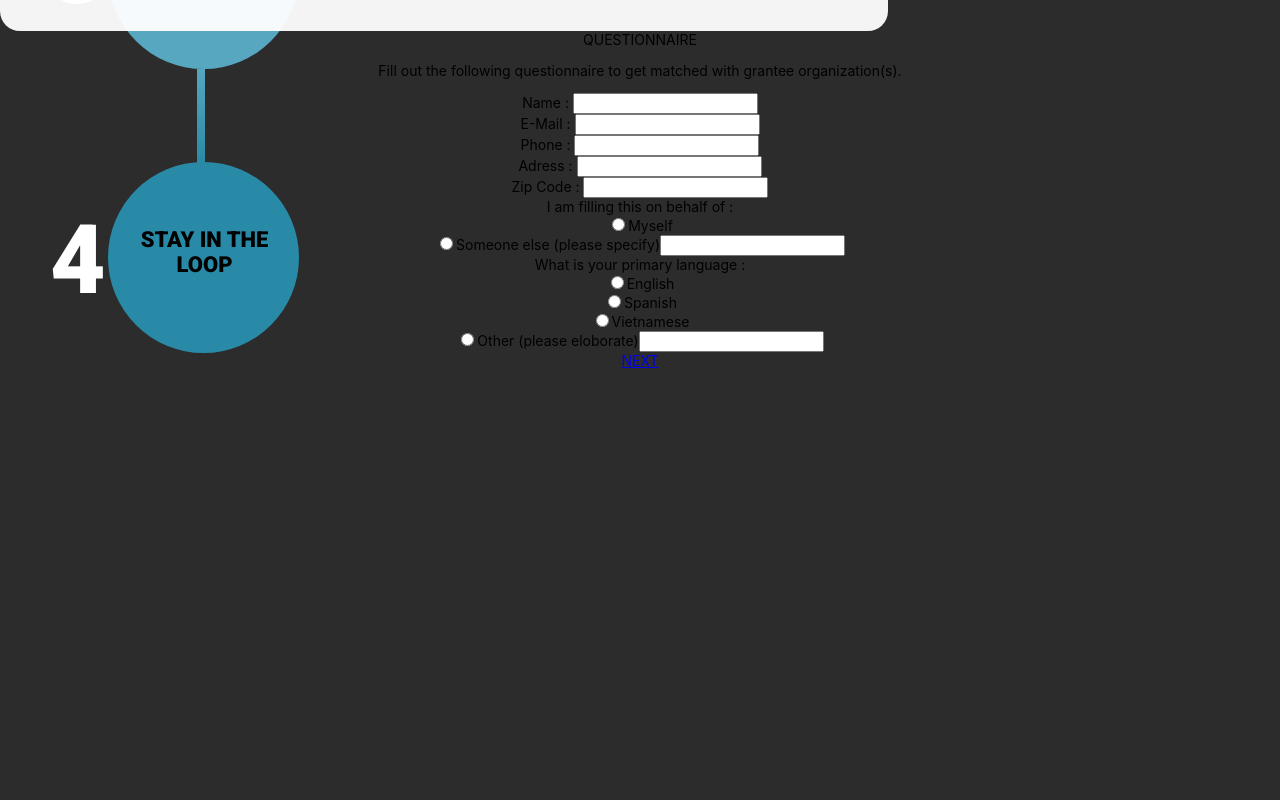
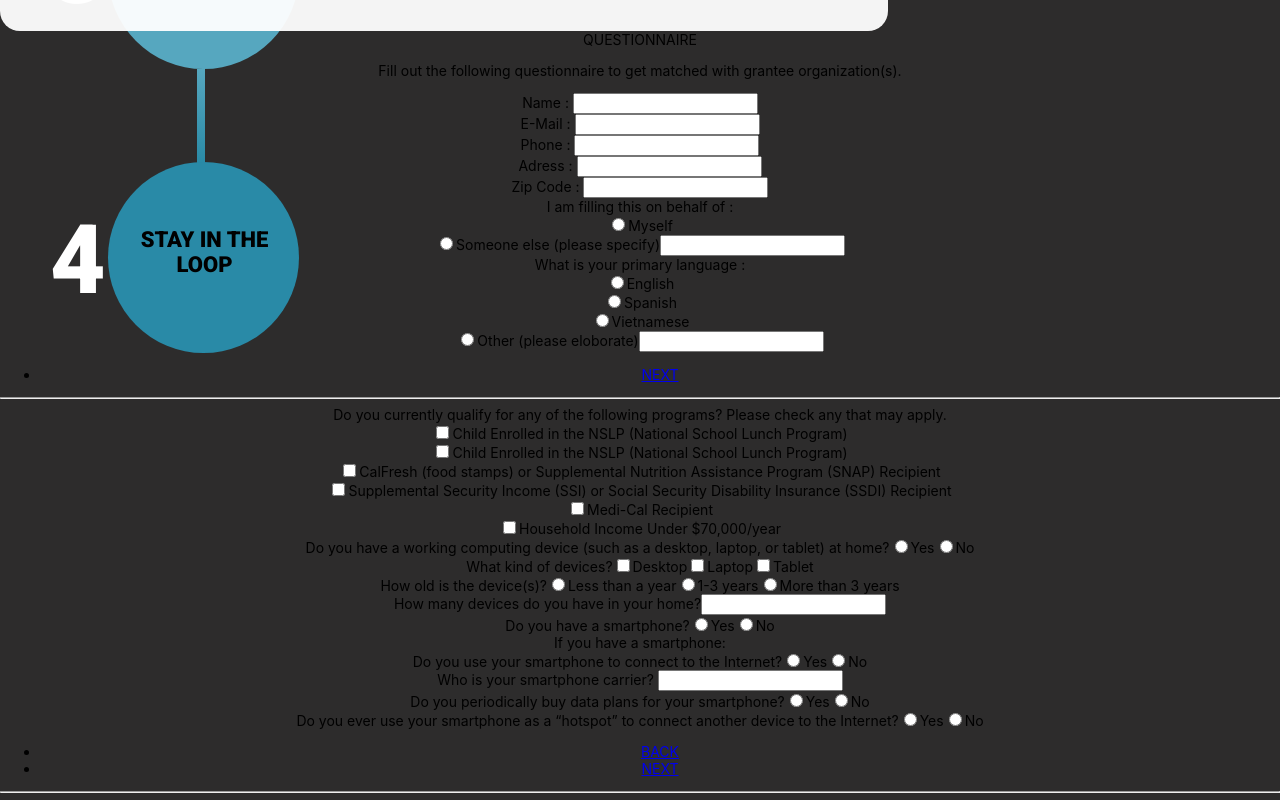
Before and after one commit to CS-SG-Studio/San-Jose-MOTI, a React (Create React App) app in the folder san-jose-digital/: page /questionnaire2 in a window 1280 px wide. Shown: the part 816-1616 px from the top of the page. Before the commit the page ends 1185 px from the top, so only its background shows below. Built offline with nearby package versions, Linux system fonts and the light colour scheme.

Commit message:
BACK, NEXT, and SUBMIT buttons; Congratulations page

```diff
--- /dev/null
+++ b/san-jose-digital/src/screens/Questionnaire/Congratulations.js
@@ -0,0 +1,25 @@
+import React from "react";
+
+function Congratulations() {
+  return (
+    <div>
+      <h1 style={{ fontSize: "3rem" }}>
+        CONGRATULATIONS!
+      </h1>
+      <p style={{ fontSize: "1.5rem" }}>
+        THANK YOU FOR FILLING OUT THE QUESIONNAIRE.
+        <br />
+        WE WILL BE IN TOUCH WITH YOU SOON.
+      </p>
+      <p style={{ fontSize: "1.5rem" }}>
+        In the meantime, please click
+        <a href="https://www.sjdigitalinclusion.org/grantees"> here </a>
+        to see the full list of
+        <br />
+        our grantees!
+      </p>
+    </div>
+  );
+}
+
+export default Congratulations;
--- a/san-jose-digital/src/screens/Questionnaire/Questionnaire.js
+++ b/san-jose-digital/src/screens/Questionnaire/Questionnaire.js
@@ -1,8 +1,11 @@
 import React from 'react';
 import {
   BrowserRouter as Router,
+  Switch,
+  Route,
   Link
-} from 'react-router-dom';
+} from "react-router-dom";
+import Questionnaire2 from './Questionnaire2';
 
 // function Questionnaire() {
 const Questionnaire = () => {
@@ -72,23 +75,23 @@ const Questionnaire = () => {
           </div>
         </form>
         <div>
-          <Link to="/Questionnaire2">NEXT</Link>
+          <ul>
+            <li>
+              <Link to="/questionnaire2">NEXT</Link>
+            </li>
+          </ul>
+
+          <hr />
+
+          <Switch>
+            <Route exact path="/questionnaire2">
+              <Questionnaire2 />
+            </Route>
+          </Switch>
         </div>
       </container>
     </Router>
   );
 }
 
-const Next = () => {
-  return (
-    <nav>
-      <ul>
-        <li>
-          <Link to='/Questionnaire2'>NEXT</Link>
-        </li>
-      </ul>
-    </nav>
-  );
-};
-
 export default Questionnaire;
--- a/san-jose-digital/src/screens/Questionnaire/Questionnaire2.js
+++ b/san-jose-digital/src/screens/Questionnaire/Questionnaire2.js
@@ -1,8 +1,12 @@
 import React from 'react';
 import {
   BrowserRouter as Router,
+  Switch,
+  Route,
   Link
-} from 'react-router-dom';
+} from "react-router-dom";
+import Questionnaire from './Questionnaire';
+import Questionnaire3 from './Questionnaire3';
 
 const Questionnaire2 = () => {
   return (
@@ -155,36 +159,29 @@ const Questionnaire2 = () => {
           </div>
         </form>
         <div>
-          <Link type="submit">BACK</Link>
-          <Link type="submit">NEXT</Link>
+          <ul>
+            <li>
+              <Link to="/questionnaire">BACK</Link>
+            </li>
+            <li>
+              <Link to="/questionnaire3">NEXT</Link>
+            </li>
+          </ul>
+
+          <hr />
+
+          <Switch>
+            <Route exact path="/questionnaire">
+              <Questionnaire />
+            </Route>
+            <Route exact path="/questionnaire3">
+              <Questionnaire3 />
+            </Route>
+          </Switch>
         </div>
       </container>
     </Router>
   );
 }
 
-const Back = () => {
-  return (
-    <nav>
-      <ul>
-        <li>
-          <Link to='/Questionnaire'>BACK</Link>
-        </li>
-      </ul>
-    </nav>
-  );
-};
-
-const Next = () => {
-  return (
-    <nav>
-      <ul>
-        <li>
-          <Link to='/Questionnaire3'>NEXT</Link>
-        </li>
-      </ul>
-    </nav>
-  );
-};
-
 export default Questionnaire2;
--- a/san-jose-digital/src/screens/Questionnaire/Questionnaire3.js
+++ b/san-jose-digital/src/screens/Questionnaire/Questionnaire3.js
@@ -1,8 +1,12 @@
 import React from 'react';
 import {
   BrowserRouter as Router,
+  Switch,
+  Route,
   Link
-} from 'react-router-dom';
+} from "react-router-dom";
+import Congratulations from './Congratulations';
+import Questionnaire2 from './Questionnaire2';
 
 const Questionnaire3 = () => {
   return (
@@ -136,24 +140,29 @@ const Questionnaire3 = () => {
           </div>
         </form>
         <div>
-          <Link type="submit">BACK</Link>
-          <Link type="submit">SUBMIT</Link>
+          <ul>
+            <li>
+              <Link to="/questionnaire2">BACK</Link>
+            </li>
+            <li>
+              <Link to="/congratulations">SUBMIT</Link>
+            </li>
+          </ul>
+
+          <hr />
+
+          <Switch>
+            <Route exact path="/questionnaire2">
+              <Questionnaire2 />
+            </Route>
+            <Route exact path="/congratulations">
+              <Congratulations />
+            </Route>
+          </Switch>
         </div>
       </container>
     </Router>
   );
 }
 
-const Back = () => {
-  return (
-    <nav>
-      <ul>
-        <li>
-          <Link to='/Questionnaire2'>BACK</Link>
-        </li>
-      </ul>
-    </nav>
-  );
-};
-
 export default Questionnaire3;
```
Also changed, not shown: san-jose-digital/src/screens/Questionnaire/QuestionnaireStyles.js (deleted).
